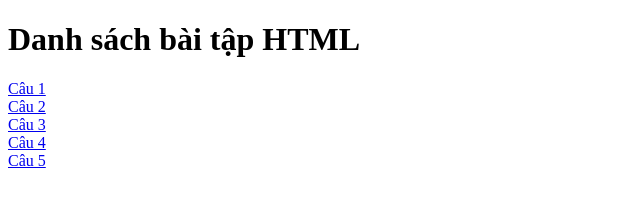
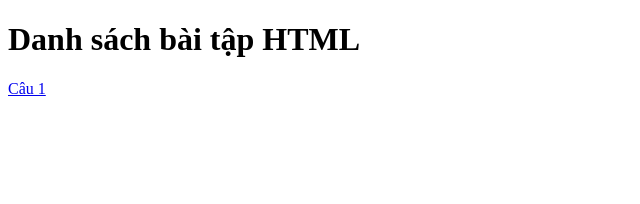
Before and after one commit to nguyengiaphu266-hash/cau1, a plain HTML site: page index.html in a window 1280 px wide. Shown: the whole page, without its empty margins (0-640 px from the left). Drawn offline with Linux system fonts and the light colour scheme.

Commit message:
index.html

```diff
--- a/index.html
+++ b/index.html
@@ -7,9 +7,5 @@
     <h1>Danh sách bài tập HTML</h1>
 
     <a href="cau1.html">Câu 1</a><br>
-    <a href="cau2.html">Câu 2</a><br>
-    <a href="cau3.html">Câu 3</a><br>
-    <a href="cau4.html">Câu 4</a><br>
-    <a href="cau5.html">Câu 5</a><br>
 </body>
 </html>
```
